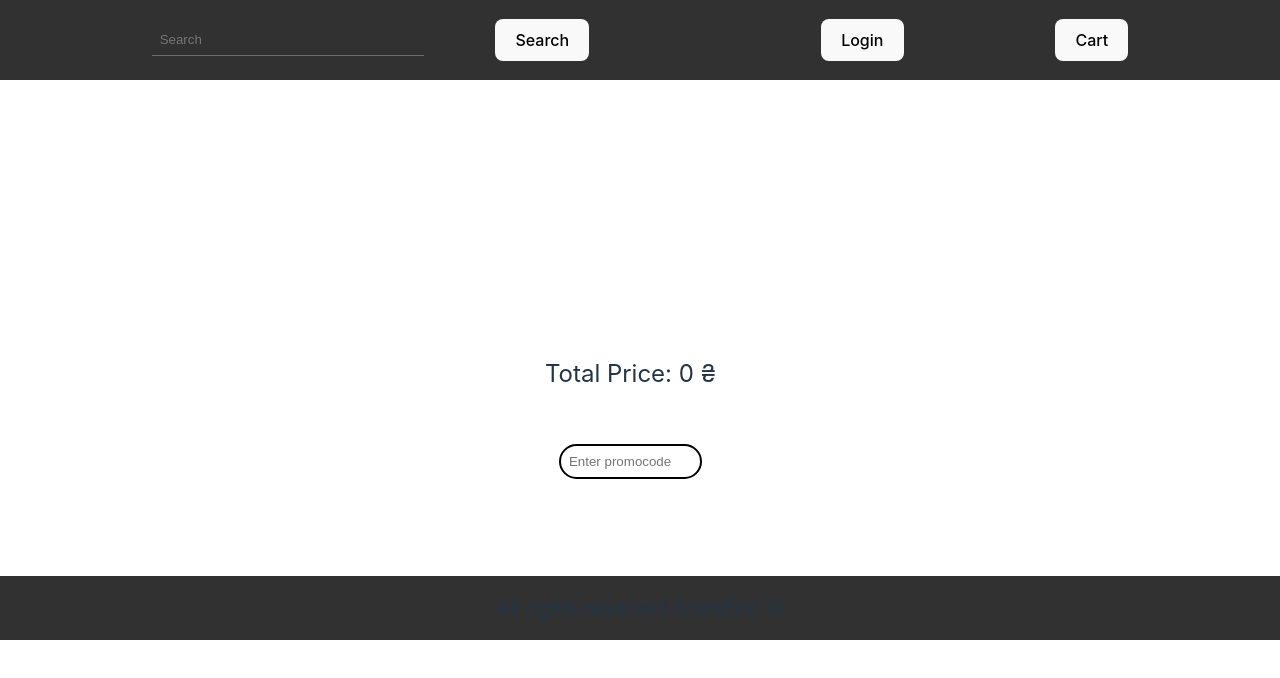
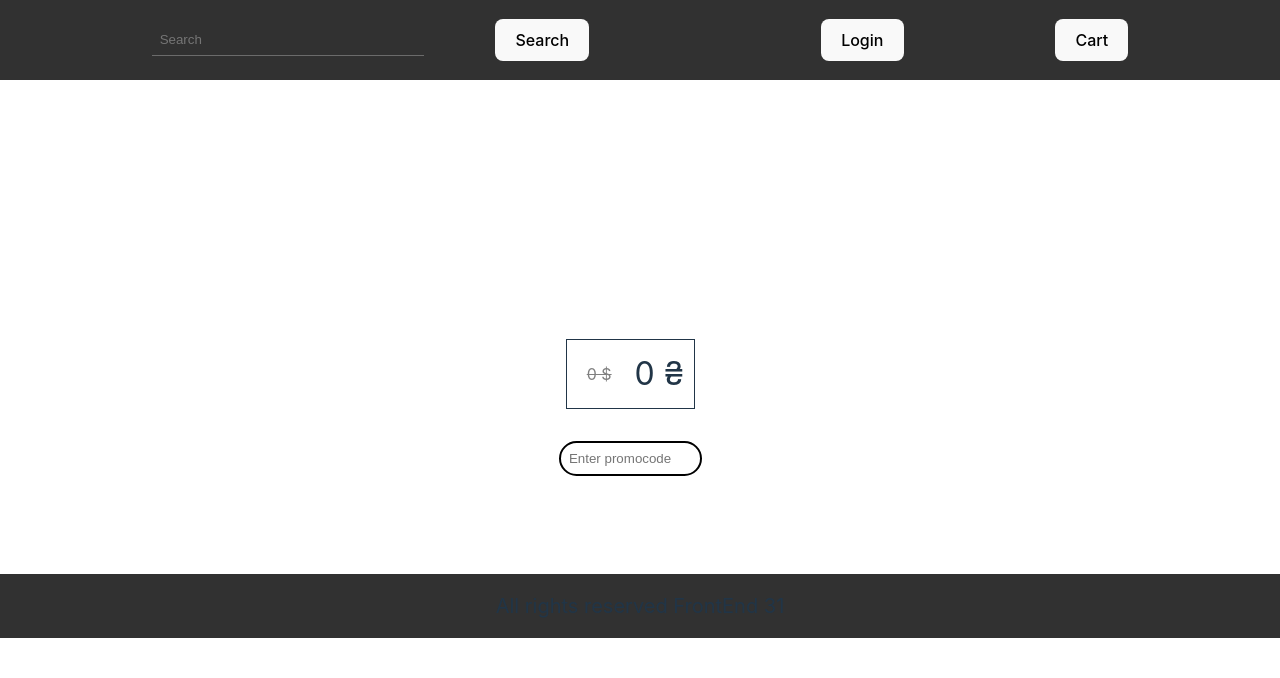
Before and after one commit to lashkoEv/InterPlastServiceStore, a website built with Vite: page index.html in a window 1280 px wide. Both pictures are taken after a click on the button "Cart". Built offline with nearby package versions, Linux system fonts and the light colour scheme.

Commit message:
promocode

```diff
--- a/src/apps/Application/Application.ts
+++ b/src/apps/Application/Application.ts
@@ -79,7 +79,7 @@ export class Application {
     this.products = new ProductsWrapper();
 
     this.cartController = new CartController();
-    this.cartWrapper = new CartWrapper(0, []);
+    this.cartWrapper = new CartWrapper(0, 0, []);
 
 
     this.pagination = new Pagination(this.MAX_COUNT);
@@ -338,6 +338,7 @@ export class Application {
 
         this.cartWrapper = new CartWrapper(
           this.cartController.getTotalPrice(),
+          this.cartController.getNewPrice(),
           products
         );
 
--- a/src/components/CartWrapper/CartWrapper.css
+++ b/src/components/CartWrapper/CartWrapper.css
@@ -7,10 +7,25 @@
   width: 96vw;
   padding: 1rem;
 }
+.price {
+  display: flex;
+  justify-content: center;
+  align-items: center;
+  padding: 10px;
+  border: 1px solid;
+}
 
 .totalprice {
-  font-size: 1.5rem;
-  margin: 20px;
+  font-size: 1rem;
+  margin: 0px;
+  text-decoration: line-through;
+  color: rgb(128, 128, 128);
+  padding: 10px;
+}
+
+.newprice {
+  font-size: 2rem;
+margin-left: 13px;
 }
 
 .promocode {
--- a/src/components/CartWrapper/CartWrapper.ts
+++ b/src/components/CartWrapper/CartWrapper.ts
@@ -1,5 +1,5 @@
 import { CartProduct, Input } from "..";
-import { Component, append, render } from "../../core";
+import { Component, } from "../../core";
 import { IComponent } from "../../interfaces";
 import "./CartWrapper.css";
 
@@ -7,9 +7,10 @@ export class CartWrapper implements IComponent {
   private component: Component;
   private products: CartProduct[];
   private totalprice: Component;
+  private newPrice: Component;
   private promocode: Input;
 
-  constructor(totalprice: number, products: CartProduct[]) {
+  constructor(totalprice: number, newPrice: number, products: CartProduct[]) {
     this.products = products;
 
     const productsElements = this.products.map((product) =>
@@ -19,13 +20,25 @@ export class CartWrapper implements IComponent {
     this.totalprice = new Component({
       tagName: "div",
       className: "totalprice",
-      textContent: `Total Price: ${totalprice} ₴`,
+      textContent: totalprice !== -1 ? `${totalprice} $` : "",
+      // textContent: `Total Price: ${totalprice} ₴`,
     });
+    this.newPrice = new Component({
+      tagName: 'div',
+      className: 'newprice',
+      textContent: `${newPrice} ₴`
+    })
+    const price = new Component({
+      tagName: 'div',
+      className: 'price',
+      children: [this.getTotalPrice(), this.getNewPrice()],
+    }).getComponent()
+
     this.promocode = new Input({
       className: "promocode",
       attrs: {
         placeholder: "Enter promocode",
-        disabled: true,
+        disabled: false,
       },
     });
 
@@ -34,7 +47,7 @@ export class CartWrapper implements IComponent {
       className: "cartwrapper",
       children: [
         ...productsElements,
-        this.getTotalPrice(),
+        price,
         this.getPromocode(),
       ],
     });
@@ -46,6 +59,9 @@ export class CartWrapper implements IComponent {
   getTotalPrice(): HTMLElement {
     return this.totalprice.getComponent();
   }
+  getNewPrice(): HTMLElement {
+    return this.newPrice.getComponent();
+  }
   getPromocode(): HTMLElement {
     return this.promocode.getComponent();
   }
--- a/src/schemas/CartController/CartController.ts
+++ b/src/schemas/CartController/CartController.ts
@@ -42,4 +42,13 @@ export class CartController {
   getTotalPrice() {
     return this.cartRepository.getTotalPrice();
   }
+
+  getNewPrice() {
+    const totalDiscount = 0.2;
+    const totalOriginalPrice = this.getTotalPrice();
+    const discountedPrice = totalOriginalPrice * (1 - totalDiscount);
+
+    return discountedPrice >= 0 ? discountedPrice : 0;
+  }
+
 }
--- a/src/schemas/ProductInCart/ProductInCart.ts
+++ b/src/schemas/ProductInCart/ProductInCart.ts
@@ -28,5 +28,10 @@ export class ProductInCart {
   getTotalPrice() {
     return this.product.getPrice() * this.count;
   }
+  getNewPrice() {
+    const totalDiscount = 0.2;
+    const discountedPrice = this.getTotalPrice() * (1 - totalDiscount);
 
+    return discountedPrice >= 0 ? discountedPrice : 0;
+  }
 }
```
